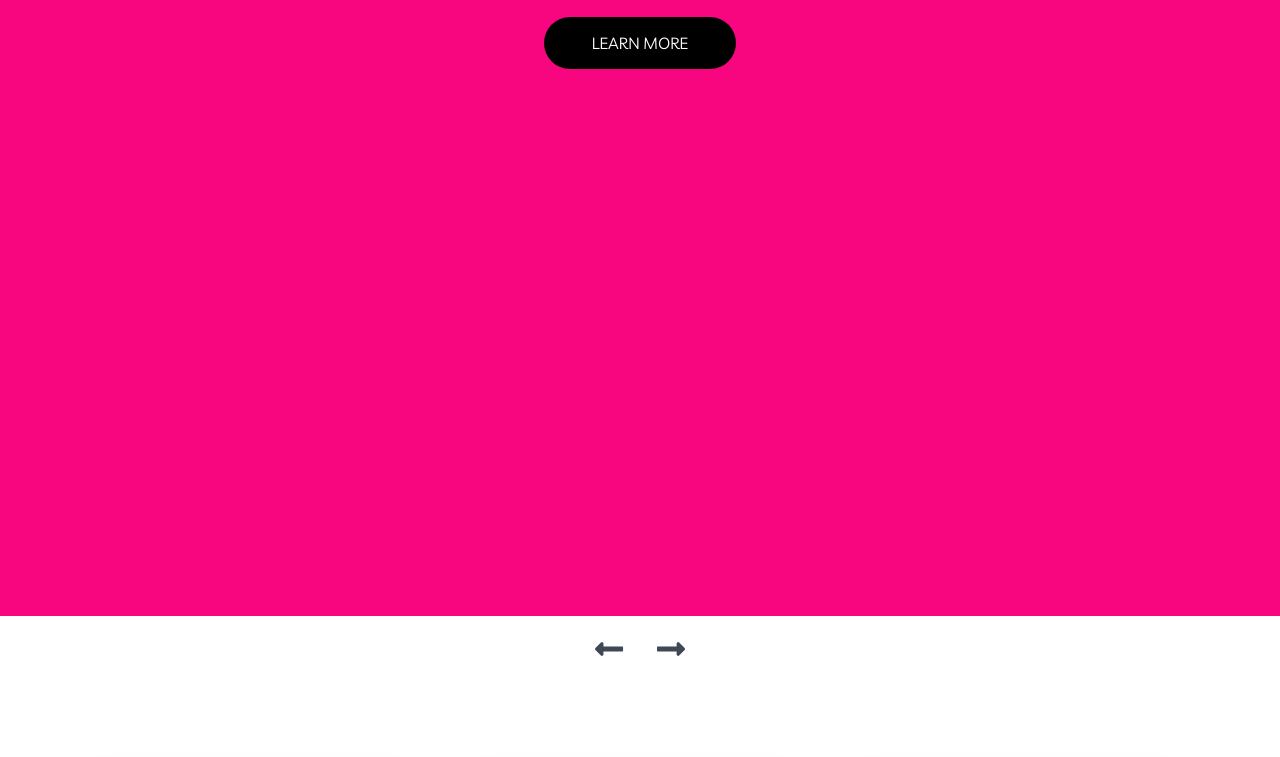
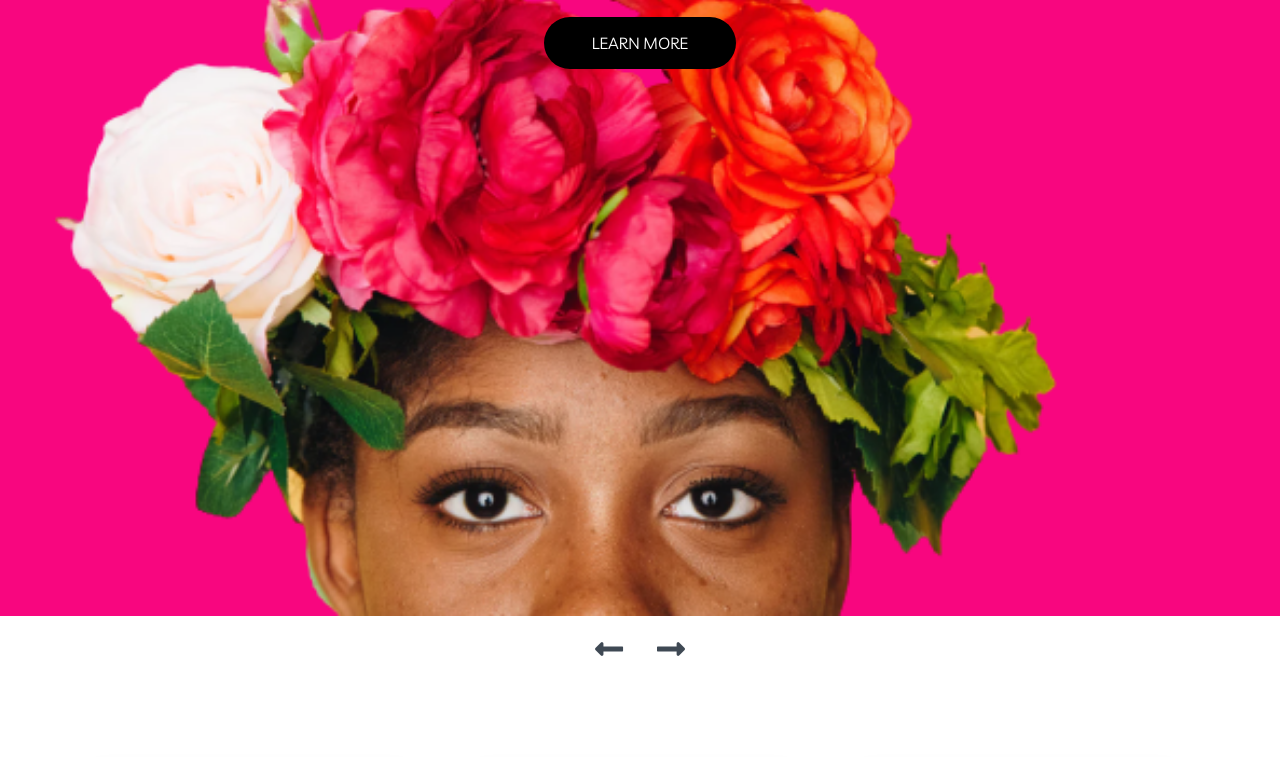
Before and after one commit to omololacrea8/spa, a plain HTML site: page index.html in a window 1280 px wide. Shown: the part 344-1101 px from the top of the page. Drawn offline with Linux system fonts and the light colour scheme; files whose address does not match are found by name.

Commit message:
header image

```diff
--- a/css/style.css
+++ b/css/style.css
@@ -184,14 +184,15 @@ p{
 /* --------------- Site title ---------------- */
 main .site-title{
 
-    background: var(--midnight);
+    background: var(--midnight) url("../assets/Blog-post/beauty.png") center;
     background-size: cover;
+    background-position: center;
     height: 110vh;
     display: flex;
     justify-content: center;
 }
 #header{
-    background: url(".assets/Blog-post/beauty.png");
+    /* background: var(--midnight) url("../assets/Blog-post/beauty.png") right; */
 }
 main .site-title .site-background{
     padding-top: 10rem;
```
